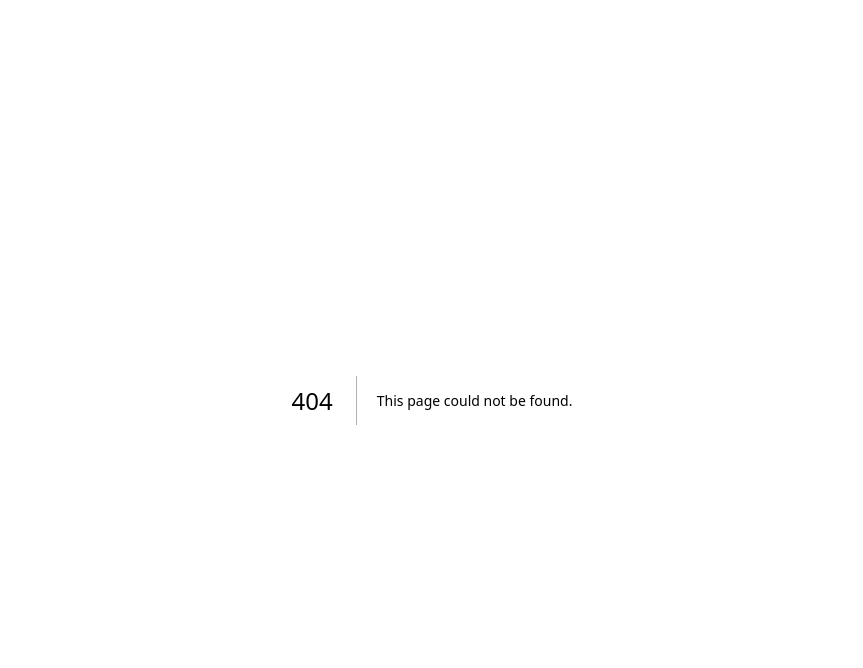
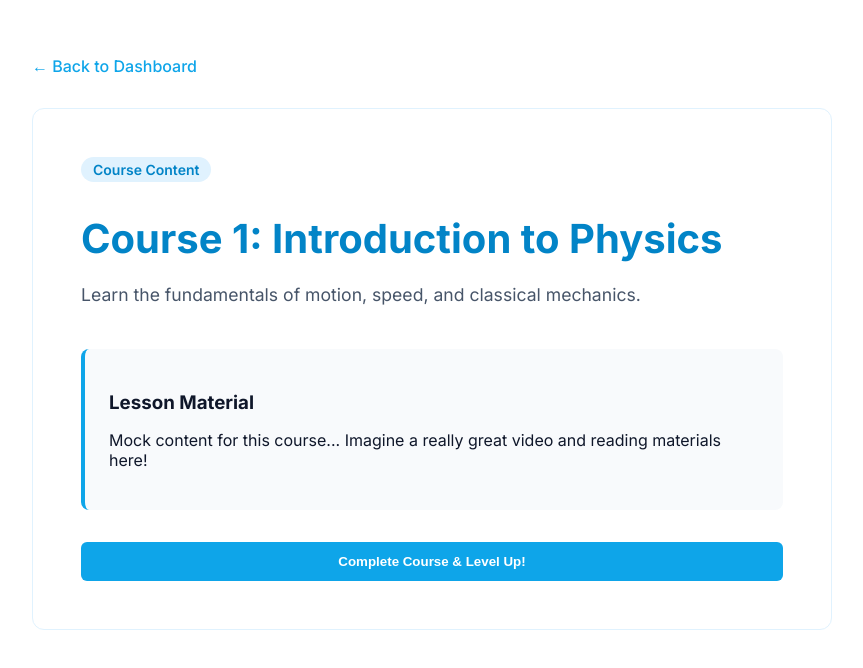
Before and after one commit to InfectiousAlpha/PhysicsWithIsmail, a Next.js app: page /courses/1 in a window 1280 px wide. Before the commit this address had no page. Shown: the top 668 px of the page, without its empty margins (208-1071 px from the left). Built offline with nearby package versions, Linux system fonts and the light colour scheme; no server answers; the database is empty; sample sign-in values are in the browser's storage.

Commit message:
Create page.jsx
This is the dynamic route where the user actually views the course and levels up.

```diff
--- /dev/null
+++ b/app/courses/[id]/page.jsx
@@ -0,0 +1,68 @@
+import { getServerSession } from "next-auth";
+import { authOptions } from "../../api/auth/[...nextauth]/route";
+import { sql } from "@vercel/postgres";
+import { courses } from "../../lib/courses";
+import Link from "next/link";
+import { redirect } from "next/navigation";
+import CompleteCourseButton from "../../components/CompleteCourseButton";
+
+export default async function CoursePage({ params }) {
+  const session = await getServerSession(authOptions);
+  const username = session?.user?.name;
+
+  if (!username) {
+    redirect('/login');
+  }
+
+  const courseId = params.id;
+  const course = courses.find(c => c.id === courseId);
+
+  if (!course) {
+    return <div className="content-container">Course not found.</div>;
+  }
+
+  // Fetch user level to verify access
+  let currentLevel = 0;
+  const { rows } = await sql`SELECT level FROM user_levels WHERE username = ${username}`;
+  if (rows.length > 0) {
+    currentLevel = rows[0].level;
+  }
+
+  // Server-side lock protection (if they try to guess the URL)
+  if (currentLevel < course.requiredLevel) {
+    return (
+      <div className="content-container" style={{textAlign: 'center'}}>
+        <h1 style={{fontSize: '2rem', color: '#ef4444', marginBottom: '1rem'}}>Access Denied 🛑</h1>
+        <p>You need to be Level {course.requiredLevel} to access this course.</p>
+        <Link href="/" style={{color: 'var(--primary-blue)', marginTop: '2rem', display: 'inline-block'}}>
+          ← Back to Dashboard
+        </Link>
+      </div>
+    );
+  }
+
+  return (
+    <div className="content-container" style={{maxWidth: '800px'}}>
+      <Link href="/" style={{color: 'var(--primary-blue)', textDecoration: 'none', fontWeight: '500'}}>
+        ← Back to Dashboard
+      </Link>
+
+      <div style={{marginTop: '2rem', background: 'white', padding: '3rem', borderRadius: '12px', border: '1px solid var(--light-blue)'}}>
+        <div className="badge badge-blue">Course Content</div>
+        <h1 style={{fontSize: '2.5rem', fontWeight: 'bold', margin: '1rem 0', color: 'var(--dark-blue)'}}>
+          {course.title}
+        </h1>
+        <p style={{fontSize: '1.1rem', color: '#475569', lineHeight: '1.6'}}>
+          {course.description}
+        </p>
+
+        <div style={{marginTop: '2.5rem', padding: '1.5rem', background: '#f8fafc', borderRadius: '8px', borderLeft: '4px solid var(--primary-blue)'}}>
+          <h3 style={{fontWeight: 'bold', marginBottom: '0.5rem'}}>Lesson Material</h3>
+          <p>Mock content for this course... Imagine a really great video and reading materials here!</p>
+        </div>
+
+        <CompleteCourseButton unlocksLevel={course.unlocksLevel} currentLevel={currentLevel} />
+      </div>
+    </div>
+  );
+}
```
